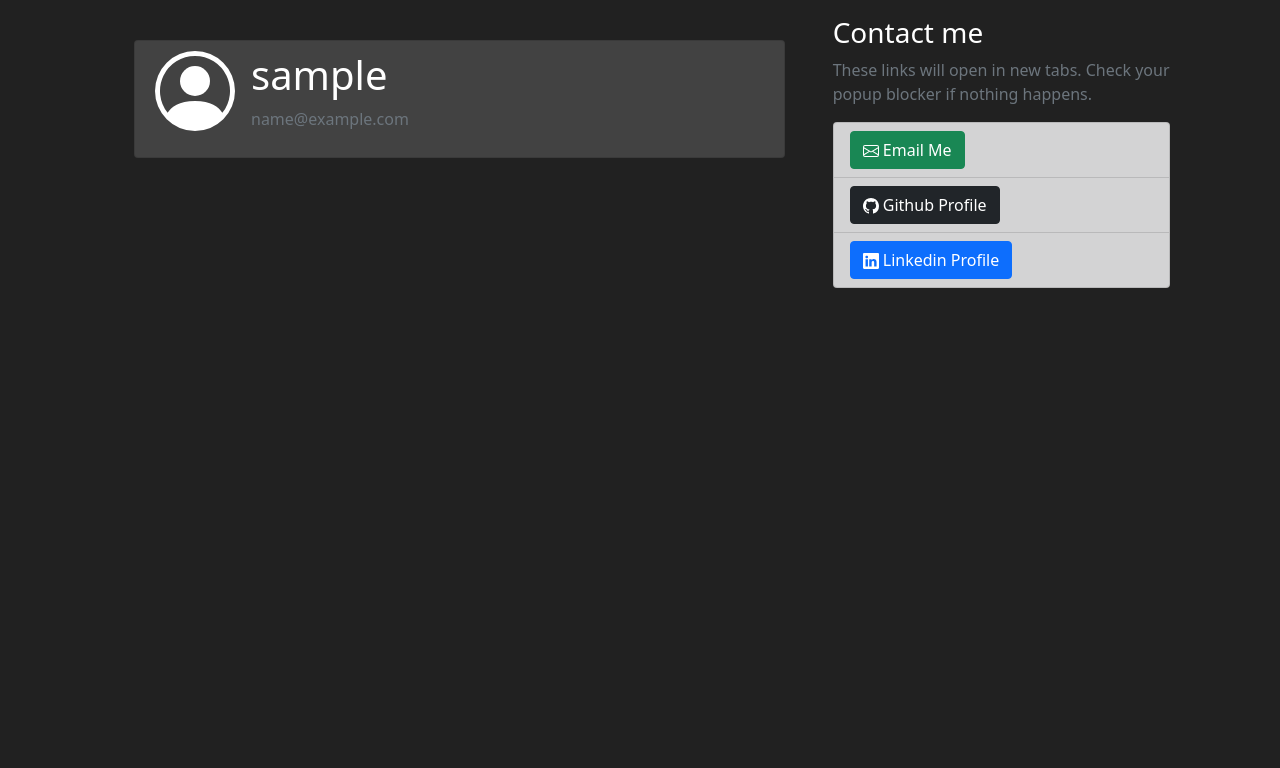
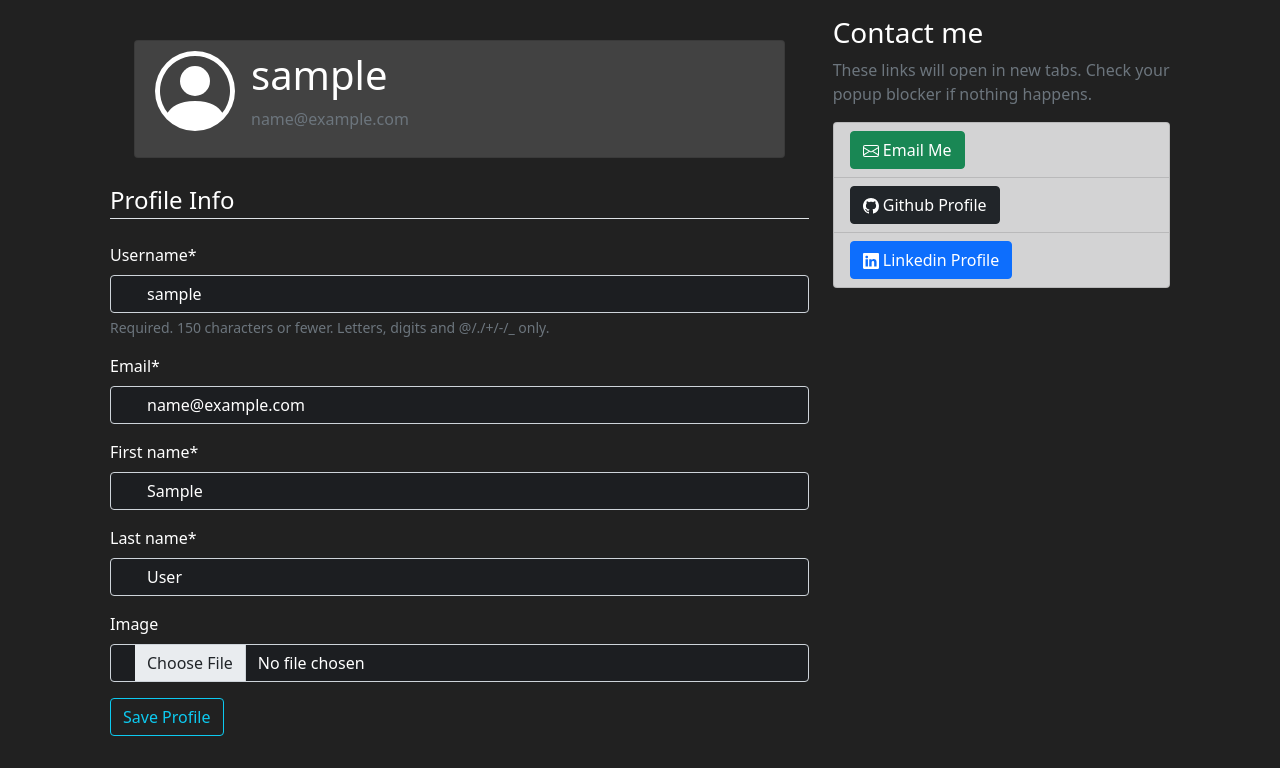
Before and after one commit to AutonomousDev/Autonomous_dev, a Django app: page /profile/ in a window 1280 px wide. Shown: the part 56-824 px from the top of the page. Before the commit the page ends 344 px from the top, so only its background shows below. Run offline with Django 3.2, Linux system fonts and the light colour scheme; the visitor is signed in with stand-in values (Sample User, id 1); some libraries are stand-ins or nearby versions.

Commit message:
Profile updates works

```diff
--- a/autonomous_dev/autonomous_dev/static/css/style.css
+++ b/autonomous_dev/autonomous_dev/static/css/style.css
@@ -121,3 +121,9 @@ text-decoration: none;
     color: #fff;
     border-color: #4f63e7;
 }
+
+.article-img {
+  height: 65px;
+  width: 65px;
+  margin-right: 16px;
+}
--- a/autonomous_dev/users/forms.py
+++ b/autonomous_dev/users/forms.py
@@ -1,9 +1,11 @@
 from django import forms
 from django.contrib.auth.models import User
 from django.contrib.auth.forms import UserCreationForm
+from .models import Profile
 
 
 class UserRegisterForm(UserCreationForm):
+    """This form is used for registering new users"""
     email = forms.EmailField()
     first_name = forms.CharField()
     last_name = forms.CharField()
@@ -11,3 +13,21 @@ class UserRegisterForm(UserCreationForm):
     class Meta:
         model = User
         fields = ['username', 'email', 'first_name', 'last_name', 'password1', 'password2']
+
+
+class UserUpdateForm(forms.ModelForm):
+    """This Form is used for updating the users data"""
+    email = forms.EmailField()
+    first_name = forms.CharField()
+    last_name = forms.CharField()
+
+    class Meta:
+        model = User
+        fields = ['username', 'email', 'first_name', 'last_name']
+
+
+class ProfileUpdateForm(forms.ModelForm):
+    """This form is used for updating the users profile"""
+    class Meta:
+        model = Profile
+        fields = ['image']
--- a/autonomous_dev/users/models.py
+++ b/autonomous_dev/users/models.py
@@ -1,5 +1,6 @@
 from django.db import models
 from django.contrib.auth.models import User
+from PIL import Image
 
 # Create your models here.
 
@@ -11,3 +12,12 @@ class Profile(models.Model):
 
     def __str__(self):
         return f'{self.user.username} Profile'
+
+    def save(self):
+        super().save()
+        img = Image.open(self.image.path)
+
+        if img.height > 300 or img.width > 300:
+            output_size = (300, 300)
+            img.thumbnail(output_size)
+            img.save(self.image.path)
--- a/autonomous_dev/users/templates/users/profile.html
+++ b/autonomous_dev/users/templates/users/profile.html
@@ -20,8 +20,21 @@
         </div>
     </div>
 </div>
-
-
-<!-- FORM HERE -->
+<!-- Update Form -->
+ <div class="content-section">
+        <form method="POST" enctype="multipart/form-data">
+            {% csrf_token %}
+            <fieldset class="form-group">
+                <legend class="border-bottom mb-4">Profile Info</legend>
+                <div class="form-control-dark">
+                    {{ u_form|crispy }}
+                    {{ p_form|crispy }}
+                </div>
+            </fieldset>
+            <div class="form-group pb-3">
+                <button class="btn btn-outline-info" type="submit">Save Profile</button>
+            </div>
+        </form>
+ </div>
 
 {% endblock content %}
--- a/autonomous_dev/users/views.py
+++ b/autonomous_dev/users/views.py
@@ -1,6 +1,6 @@
 from django.shortcuts import render, redirect
 from django.contrib import messages
-from .forms import UserRegisterForm
+from .forms import UserRegisterForm, UserUpdateForm, ProfileUpdateForm
 from django.contrib.auth.decorators import login_required
 
 
@@ -21,4 +21,19 @@ def register(request):
 
 @login_required
 def profile(request):
-    return render(request, 'users/profile.html')
+    if request.method == 'POST':
+        u_form = UserUpdateForm(request.POST, instance=request.user)
+        p_form = ProfileUpdateForm(request.POST, request.FILES, instance=request.user.profile)
+        if u_form.is_valid() and p_form.is_valid():
+            u_form.save()
+            p_form.save()
+            messages.success(request, f'Your profile has been updated!')
+            return redirect('profile')
+    else:
+        u_form = UserUpdateForm(instance=request.user)
+        p_form = ProfileUpdateForm(instance=request.user.profile)
+    context = {
+        'u_form': u_form,
+        'p_form': p_form
+    }
+    return render(request, 'users/profile.html', context)
```
Also changed, not shown: autonomous_dev/blog/templates/blog/home.html (+8 -5 lines).
